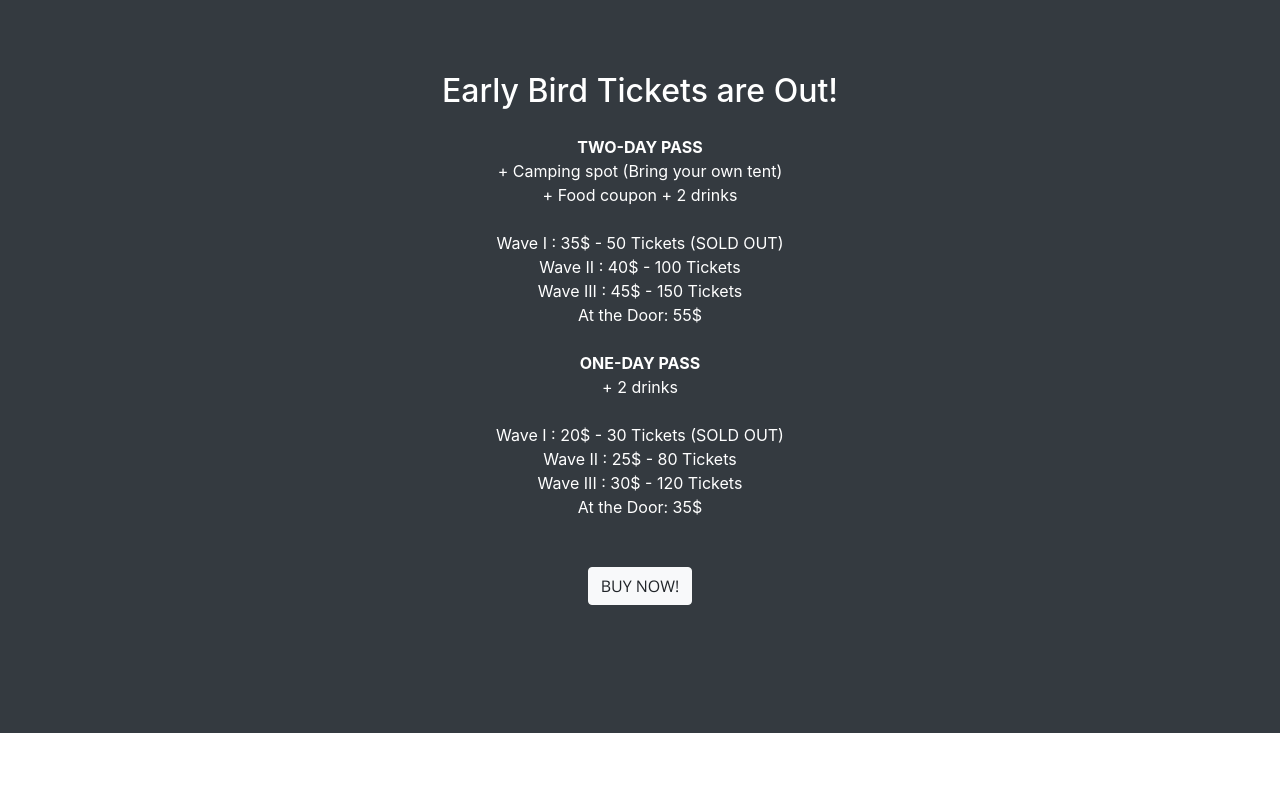
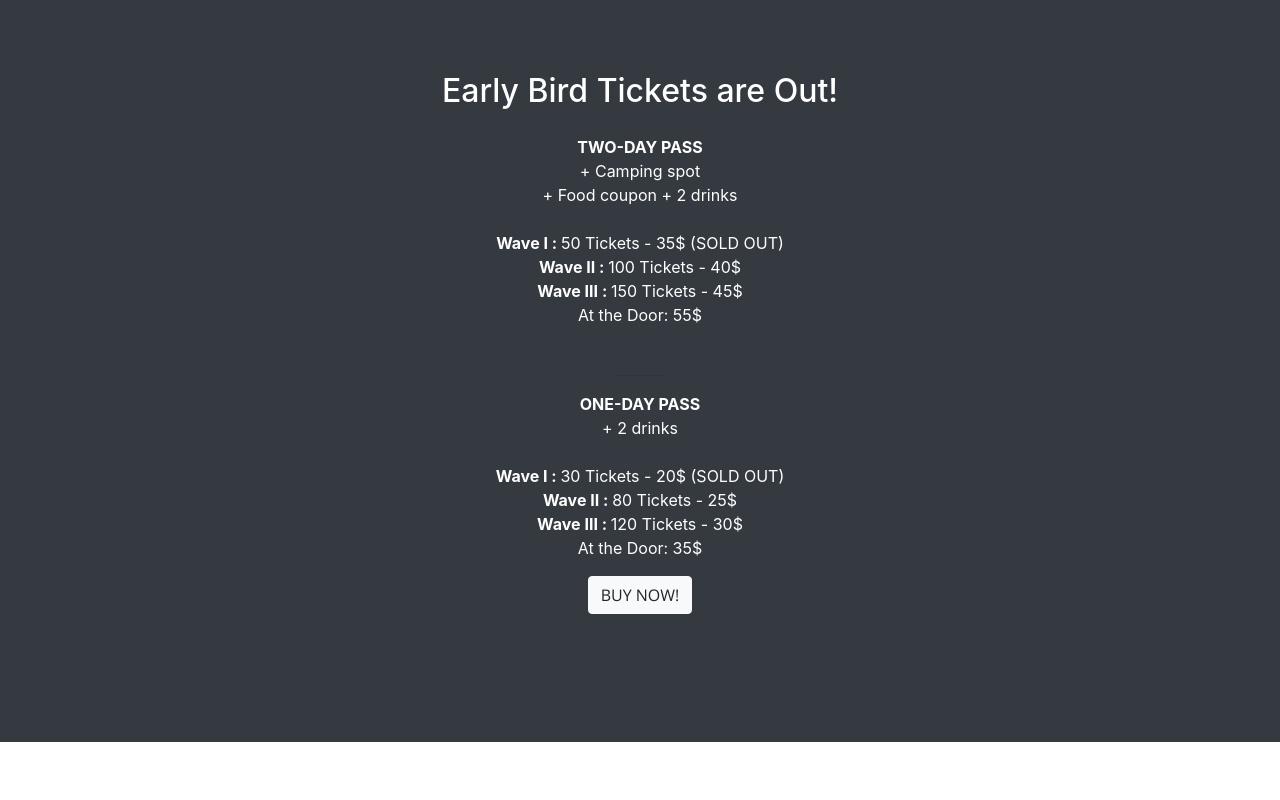
Before and after one commit to 4elementsfest/4elementsfest.github.io, a website with bundled scripts: page index.html in a window 1280 px wide. Shown: the part 2420-3220 px from the top of the page. Built offline with nearby package versions, Linux system fonts and the light colour scheme.

Commit message:
Updated price text and misc.

```diff
--- a/index.html
+++ b/index.html
@@ -89,7 +89,7 @@
       <div class="container">
         <div class="row">
           <div class="col-lg-12 text-center">
-            <h2 class="section-heading">Several Main Spaces</h2>
+            <h2 class="section-heading">Several Dynamic Spaces</h2>
             <hr class="my-4">
           </div>
         </div>
@@ -229,21 +229,22 @@
       <div class="container text-center">
         <h2 class="mb-4">Early Bird Tickets are Out!</h2>
         <p class="mb-5"><b>TWO-DAY PASS</b><br>
-        + Camping spot (Bring your own tent)<br>
+        + Camping spot <br>
         + Food coupon + 2 drinks<br>
 <br>
-Wave I : 35$ - 50 Tickets (SOLD OUT)<br>
-Wave II : 40$ - 100 Tickets<br>
-Wave III : 45$ - 150 Tickets<br>
-At the Door: 55$<br>
-<br>
+<b>Wave I : </b>50 Tickets - 35$ (SOLD OUT)<br>
+<b>Wave II : </b>100 Tickets - 40$<br>
+<b>Wave III : </b>150 Tickets - 45$<br>
+At the Door: 55$
+<hr>
 <b>ONE-DAY PASS</b><br>
 + 2 drinks<br>
 <br>
-Wave I : 20$ - 30 Tickets (SOLD OUT)<br>
-Wave II : 25$ - 80 Tickets<br>
-Wave III : 30$ - 120 Tickets<br>
-At the Door: 35$</p>
+<b>Wave I : </b>30 Tickets - 20$ (SOLD OUT)<br>
+<b>Wave II : </b>80 Tickets - 25$<br>
+<b>Wave III : </b>120 Tickets - 30$<br>
+At the Door: 35$<br>
+</p>
         <a class="btn btn-light btn-xl sr-button" href="#contact">Buy Now!</a>
       </div>
     </section>
@@ -254,7 +255,7 @@ At the Door: 35$</p>
           <div class="col-lg-8 mx-auto text-center">
             <h2 class="section-heading">Let's Get In Touch!</h2>
             <hr class="my-4">
-            <p class="mb-5">Contact us to get more information.<br><br>
+            <p class="mb-5">Contact us for more information <3<br><br>
             <b>- Ticket Sale Locations - </b><br>
             (Updates Daily)<br>
             Luna's Village, Hamra<br>
```
